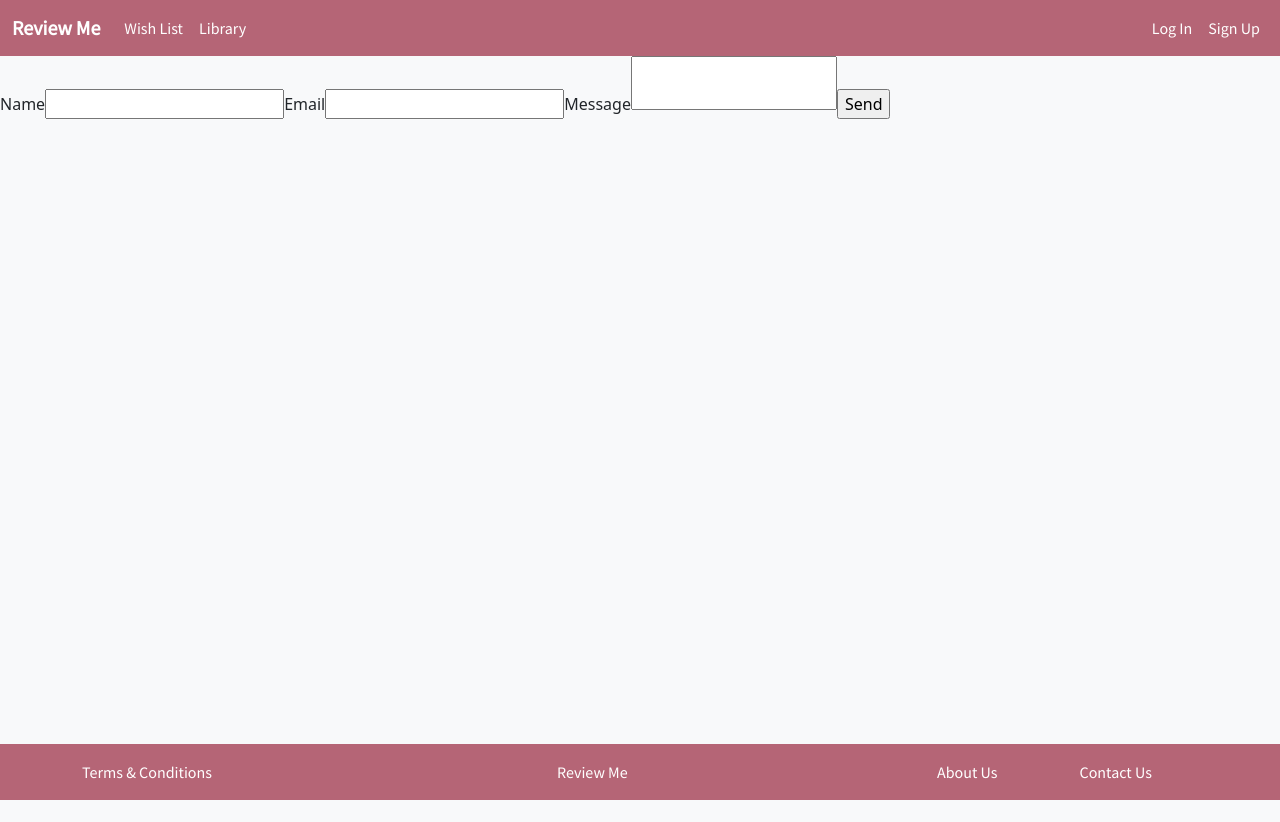
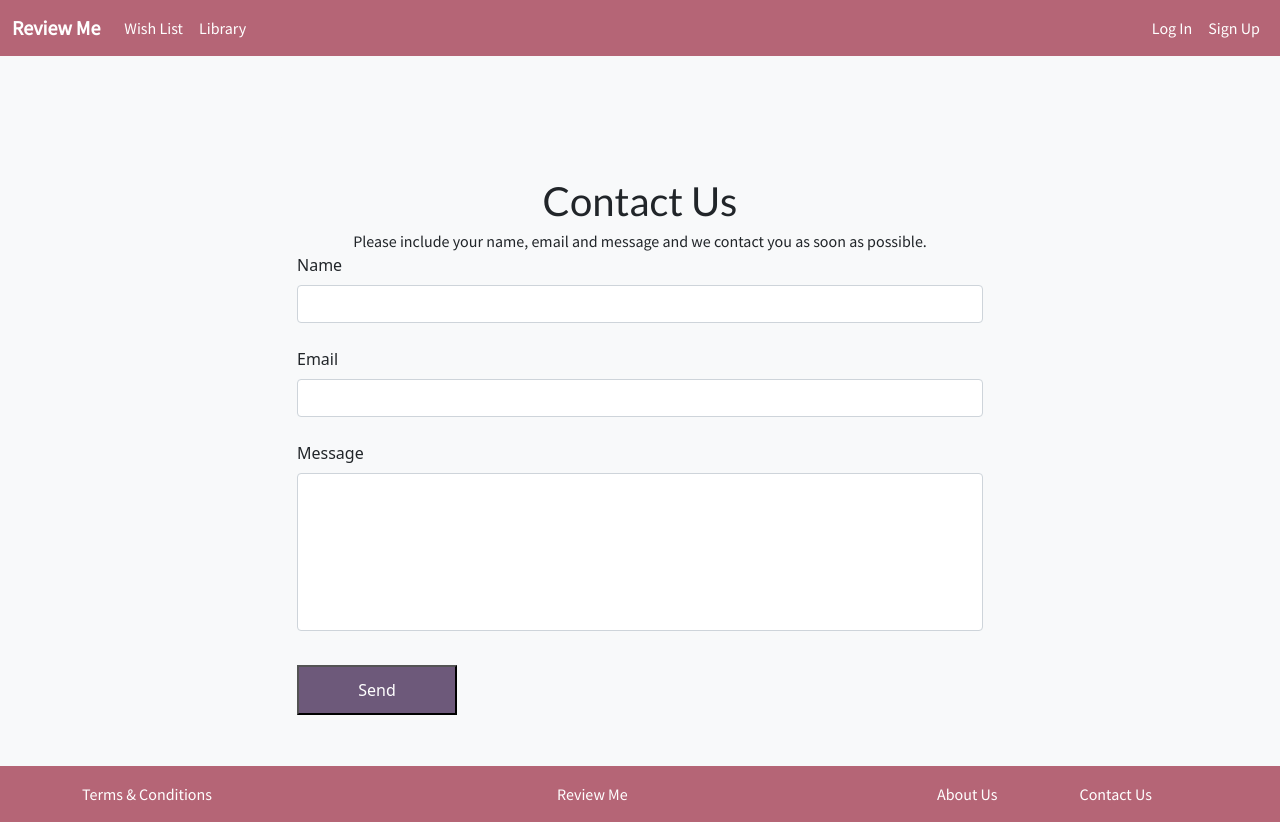
Before and after one commit to hyunjiLeeTech/ReviewMe, a React (Create React App) app in the folder frontend/: page /contact-us in a window 1280 px wide. Before the commit the page ends 800 px from the top, so only its background shows below. Built offline with nearby package versions, Linux system fonts and the light colour scheme.

Commit message:
RVM-105 Create ContactUs page

```diff
--- /dev/null
+++ b/frontend/src/components/contactus/ContactUs.css
@@ -0,0 +1,33 @@
+.card {
+  margin: 0 auto;
+  float: none;
+  margin-top: 5rem;
+  border-color: #f8f9fa;
+  background-color: #f8f9fa;
+}
+
+.button {
+  width: 160px;
+  height: 50px;
+  background-color: #6d597a;
+  color: white;
+  margin-top: 10px;
+  align-items: center;
+}
+.control.invalid input {
+  border-color: red;
+}
+
+@media (min-width: 318px) and (max-width: 734px) {
+  .card {
+    width: 19rem;
+    margin: 0 auto;
+    float: none;
+    margin-top: 2rem;
+  }
+}
+@media screen and (min-width: 740px) {
+  .card {
+    width: 30rem;
+  }
+}
--- a/frontend/src/components/contactus/ContactUs.js
+++ b/frontend/src/components/contactus/ContactUs.js
@@ -1,5 +1,7 @@
 import React from "react";
+
 import emailjs from "emailjs-com";
+import "./ContactUs.css";
 
 export default function ContactUs() {
   function sendEmail(e) {
@@ -23,15 +25,34 @@ export default function ContactUs() {
   }
 
   return (
-    <form className="contact-form" onSubmit={sendEmail}>
-      <input type="hidden" name="contact_number" />
-      <label>Name</label>
-      <input type="text" name="from_name" />
-      <label>Email</label>
-      <input type="email" name="user_email" />
-      <label>Message</label>
-      <textarea name="message" />
-      <input type="submit" value="Send" />
-    </form>
+    <div className="card">
+      <div className="card-body">
+        <div className="mt-4 text-center">
+          <h1 className="card-title">Contact Us</h1>
+          <p className="card-subtitle">
+            Please include your name, email and message and we contact you as
+            soon as possible.
+          </p>
+        </div>
+        <form className="contact-form" onSubmit={sendEmail}>
+          <div className="mb-4">
+            <input type="hidden" name="contact_number" />
+            <label className="form-label">Name</label>
+            <input className="form-control" type="text" name="from_name" />
+          </div>
+          <div className="mb-4">
+            <label className="form-label">Email</label>
+            <input className="form-control" type="email" name="user_email" />
+          </div>
+          <label className="form-label">Message</label>
+          <div className="mb-4">
+            <textarea className="form-control" name="message" rows="6" />
+          </div>
+          <button className="button" type="submit">
+            Send
+          </button>
+        </form>
+      </div>
+    </div>
   );
 }
```
Also changed, not shown: 1 other file (tests, documents, lock files or other folders).
